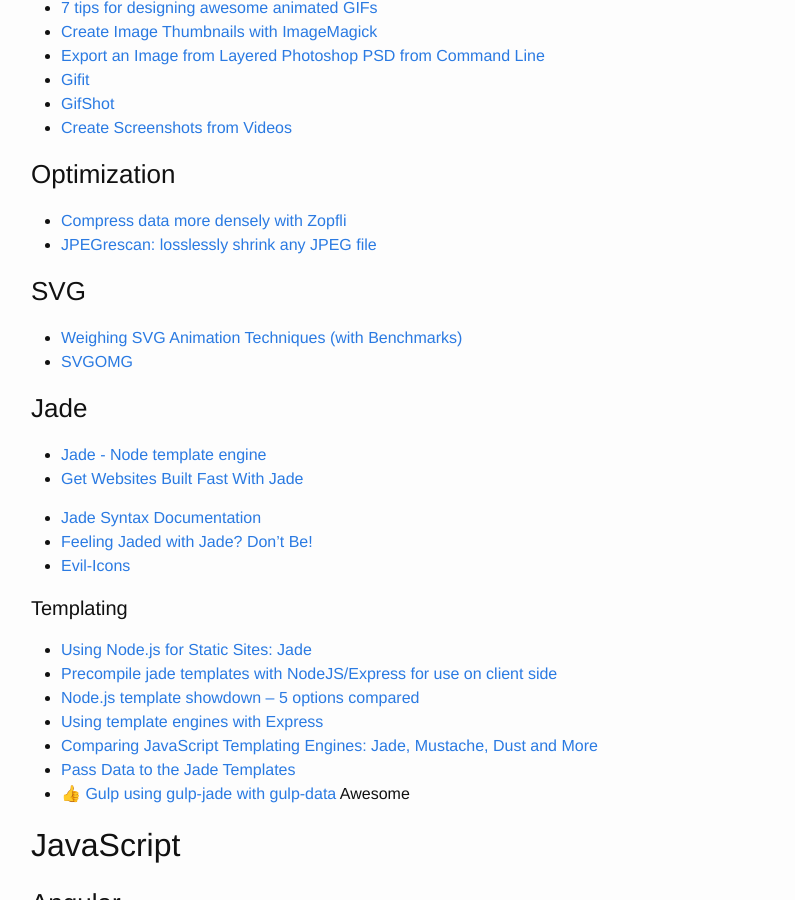
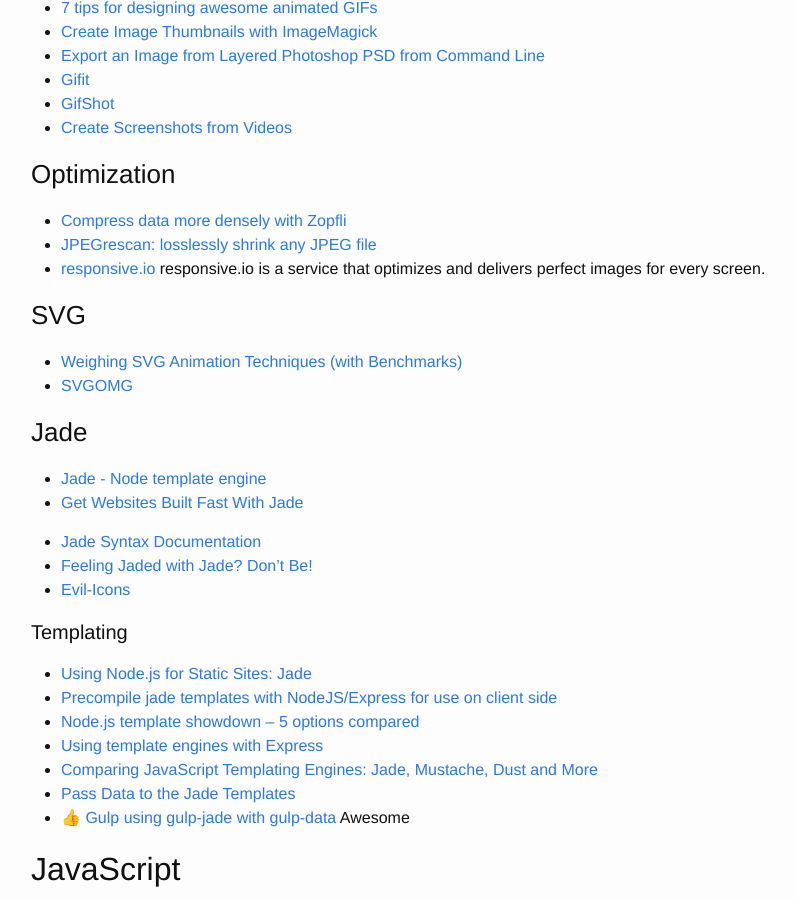
Before and after one commit to brownerd/brownerd.github.io, a Jekyll site: the page built from _posts/2015-01-01-reading-list-2015.md, in a window 1280 px wide and 900 px high, scrolled down 5013 px. Shown: the whole window, without its empty margins (239-1034 px from the left). Built offline with Jekyll 4.4.1, drawn with Linux system fonts in a browser that asks for light colours; emoji names are drawn with the system emoji font.

Commit message:
responsive.io is a service that optimizes and delivers perfect images for every screen.

```diff
--- a/_posts/2015-01-01-reading-list-2015.md
+++ b/_posts/2015-01-01-reading-list-2015.md
@@ -288,7 +288,7 @@ Just tyring to get better with handling merge conflicts
 ### Optimization
 - [Compress data more densely with Zopfli](http://googledevelopers.blogspot.com/2013/02/compress-data-more-densely-with-zopfli.html)
 - [JPEGrescan: losslessly shrink any JPEG file](https://github.com/kud/jpegrescan/)
-
+- [responsive.io](https://responsive.io/) responsive.io is a service that optimizes and delivers perfect images for every screen.
 
 
 
```
